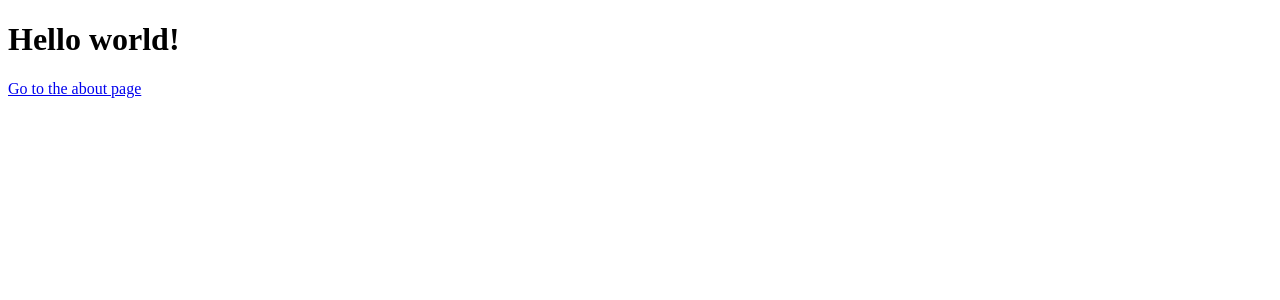
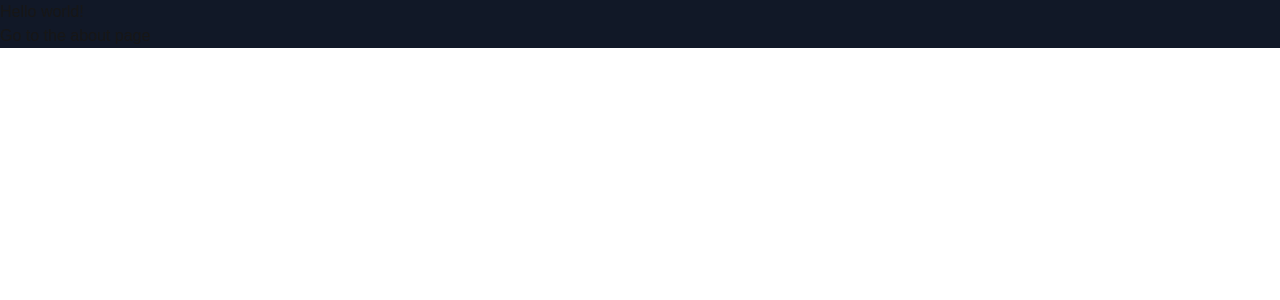
Before and after one commit to matthcarter777/mateus-dev, a Next.js app: page /en in a window 1280 px wide. Shown: the top 300 px of the page. Built offline with nearby package versions, Linux system fonts and the light colour scheme.

Commit message:
feat: config tailwind

```diff
--- a/src/app/[locale]/layout.tsx
+++ b/src/app/[locale]/layout.tsx
@@ -1,10 +1,11 @@
 import { Metadata } from 'next';
 import {NextIntlClientProvider} from 'next-intl';
 import {getMessages} from 'next-intl/server';
+import '../globals.css'
 
 export const metadata: Metadata = {
-  title: "Create Next App",
-  description: "Generated by create next app",
+  title: "Mateus Silva Dev",
+  description: "Mateus Silva Dev",
 };
 
 export default async function RootLayout({
--- a/src/app/[locale]/page.tsx
+++ b/src/app/[locale]/page.tsx
@@ -5,7 +5,7 @@
   const t = useTranslations('HomePage');
 
   return (
-    <div>
+    <div className="bg-gray-900">
       <h1>{t('title')}</h1>
       <Link href="/about">{t('about')}</Link>
     </div>
```
